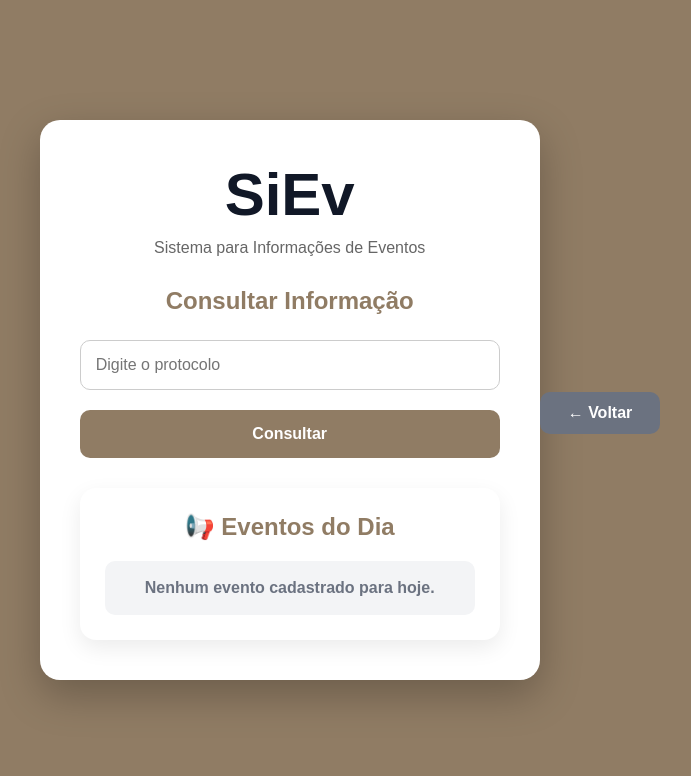
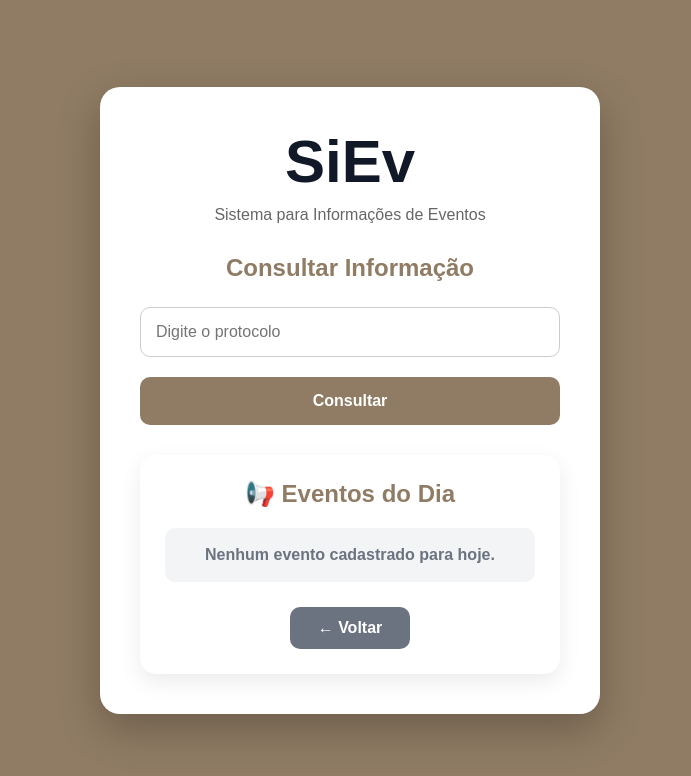
Before and after one commit to Lvieira82/siev95.3, a Django app: page /consultar/ in a window 1280 px wide. Shown: the top 776 px of the page, without its empty margins (290-981 px from the left). Run offline with Django 5.2, Linux system fonts and the light colour scheme; data that the repository does not hold is empty.

Commit message:
voltar correção

```diff
--- a/templates/solicitacoes/consultar.html
+++ b/templates/solicitacoes/consultar.html
@@ -273,7 +273,11 @@
             {% endfor %}
 
         </div>
-
+        <div class="area-voltar">
+            <a href="{% url 'home' %}" class="btn-voltar">
+                ← Voltar
+            </a>
+        </div>
     </div>
 
     {% if solicitacao %}
@@ -312,9 +316,6 @@
 
     {% endif %}
 
-    <a href="{% url 'home' %}" class="btn-voltar">
-        ← Voltar
-    </a>
 
 </div>
 
```
